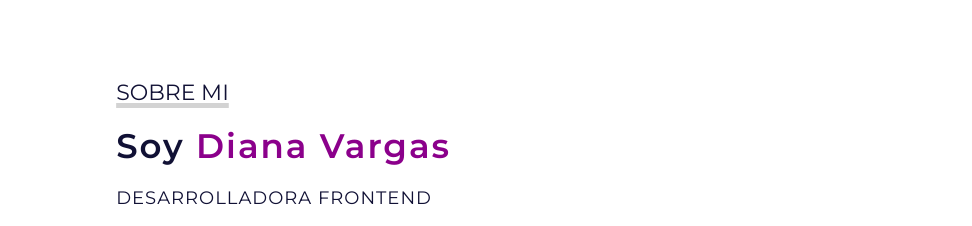
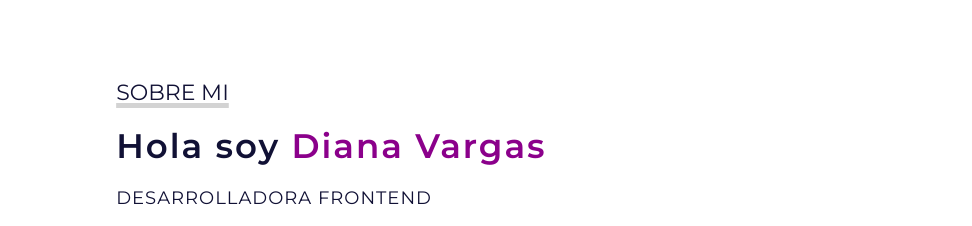
Before and after one commit to DianaVaror/Miportafoliio, a plain HTML site: page index.html in a window 1280 px wide. Shown: the part 820-1046 px from the top of the page, 308-1280 px from the left. Drawn offline with Linux system fonts and the light colour scheme.

Commit message:
add Hola

```diff
--- a/index.html
+++ b/index.html
@@ -55,7 +55,7 @@
         </div>
         <div class="sobremi">
             <p class="titulo-seccion">Sobre Mi</p>
-            <h2>Soy <span>Diana Vargas</span></h2>
+            <h2>Hola soy <span>Diana Vargas</span></h2>
             <h3>Desarrolladora Frontend</h3>
             <p>Tengo conocimientos basicos en HTML, CSS, Js y tecnologías como React, mongodb y node js. Actualmente estudio frontend con React en plataformas en linea y fui participante de Mision Tic 2022 en la Universidad de Pereira.
             <p>Tengo 30 años y soy una mujer soñadora, apasionada por la musica, las artes y los animales. Soy determinante y dispuesta a aprender todo aquello que contribuya a mi crecimiento y sea de ayuda para los demas.</p>
```
